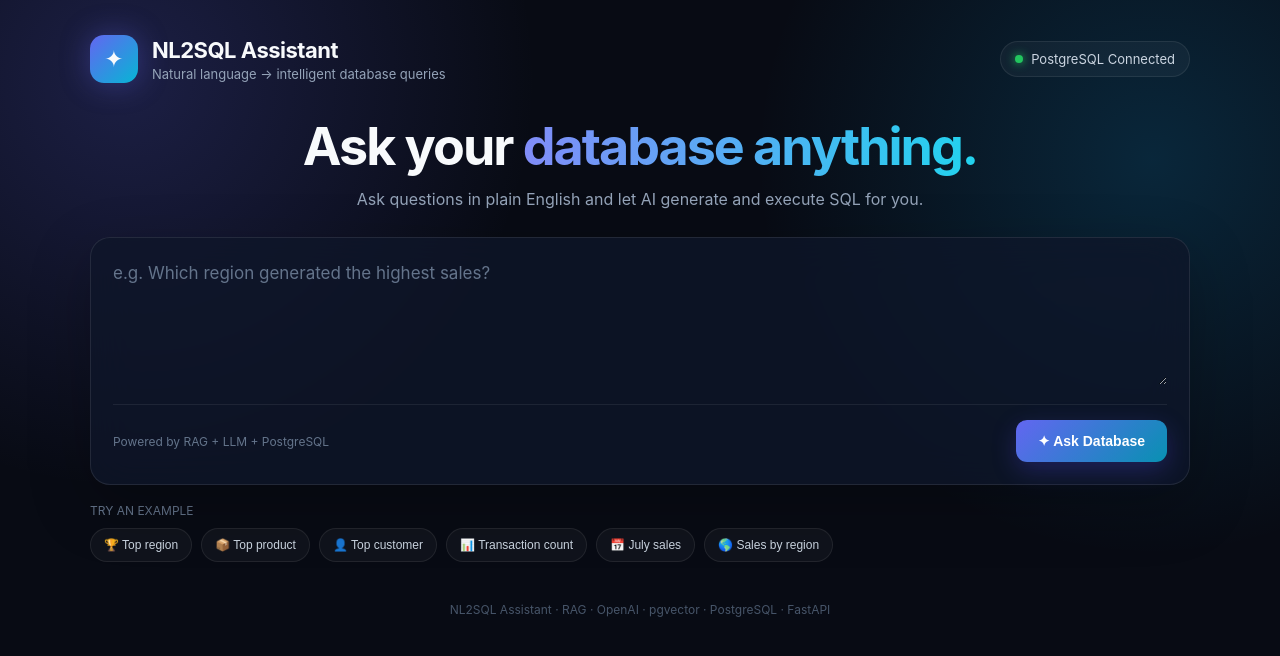
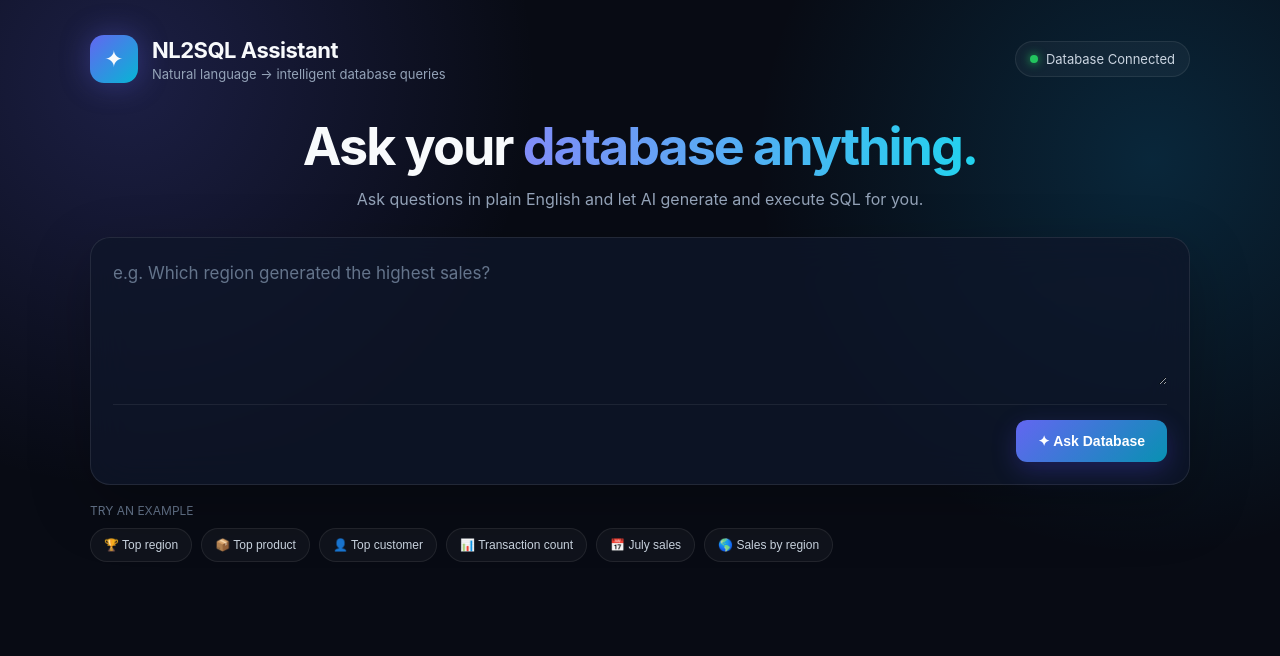
Before and after one commit to v1i1n1/nl2sql-assistant, a plain HTML site: page static/index.html in a window 1280 px wide. Drawn offline with Linux system fonts and the light colour scheme.

Commit message:
Simplify UI connection status and footer

```diff
--- a/static/index.html
+++ b/static/index.html
@@ -427,7 +427,7 @@
 
         <div class="status">
             <span class="status-dot"></span>
-            PostgreSQL Connected
+            Database Connected
         </div>
 
     </header>
@@ -460,9 +460,7 @@
 
         <div class="query-footer">
 
-            <span class="hint">
-                Powered by RAG + LLM + PostgreSQL
-            </span>
+            <span></span>
 
             <button
                 class="ask-btn"
@@ -624,11 +622,6 @@
         </div>
 
     </section>
-
-
-    <footer>
-        NL2SQL Assistant · RAG · OpenAI · pgvector · PostgreSQL · FastAPI
-    </footer>
 
 </div>
 
```
